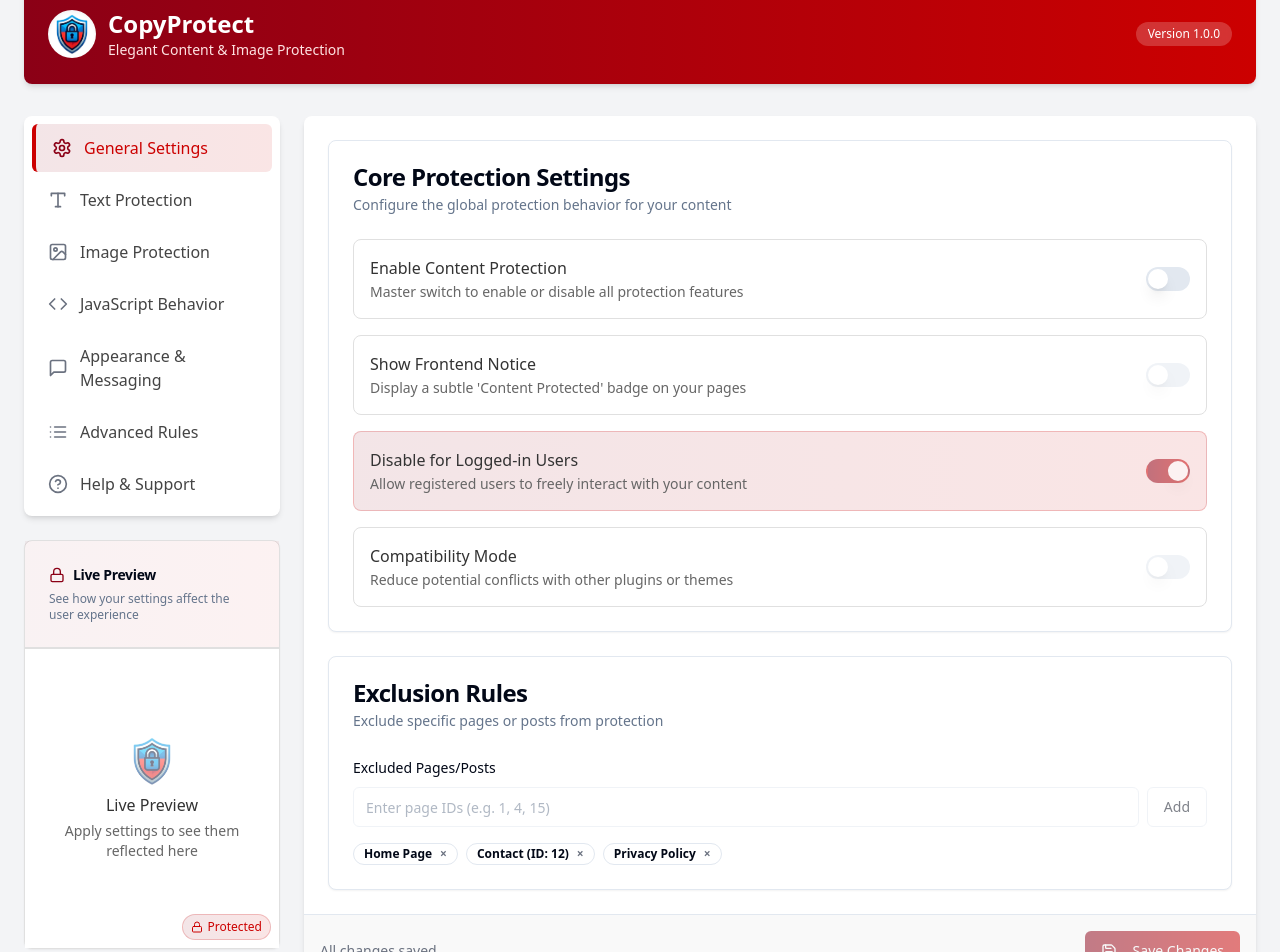
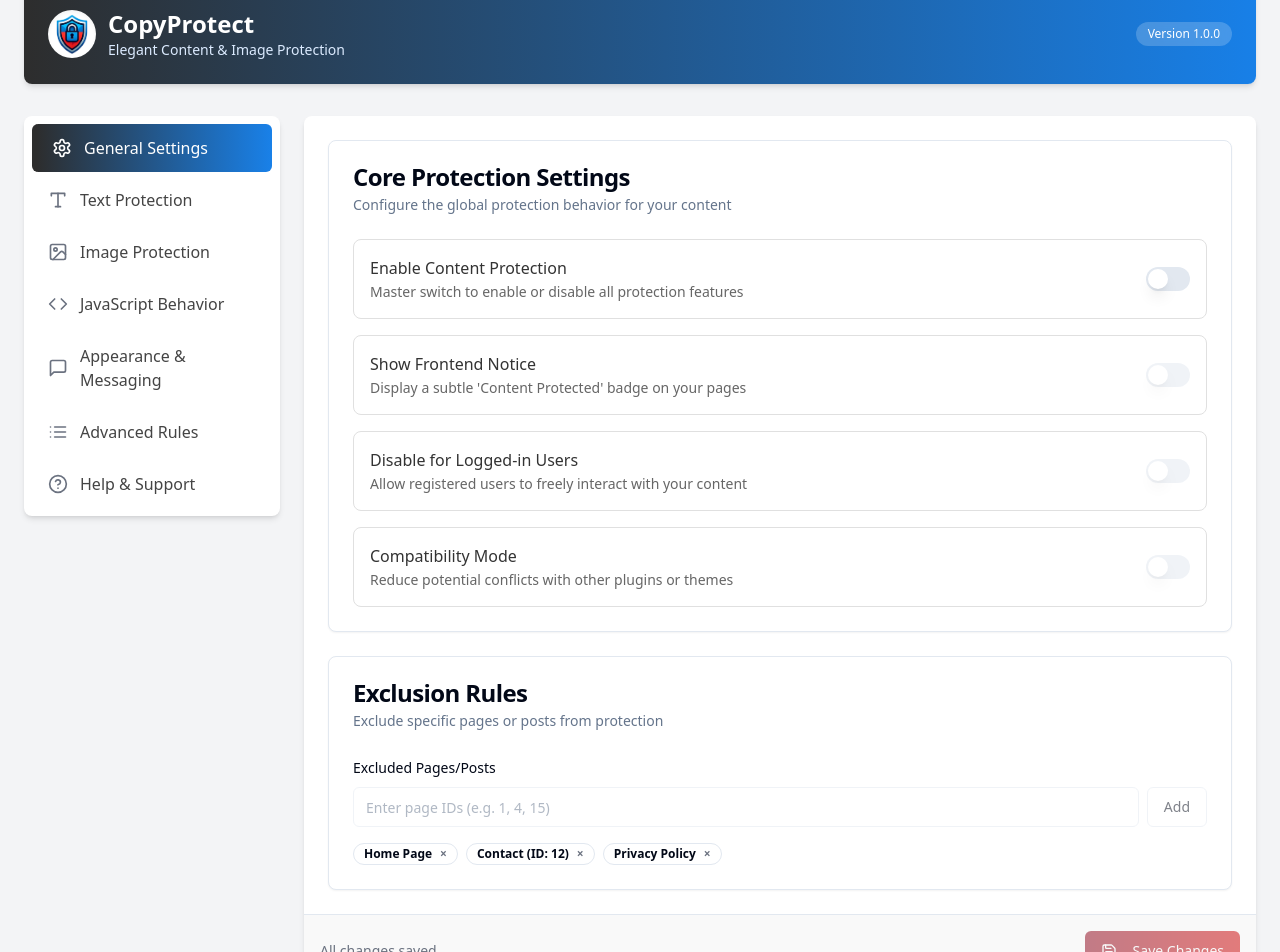
Before and after one commit to jonathanmcintyre1/plugin-powerhouse-genesis, a React (Vite) app: page / in a window 1280 px wide. Shown: the part 40-992 px from the top of the page. Built offline with nearby package versions, Linux system fonts and the light colour scheme.

Commit message:
Refactor: Update settings, UI, and colors
- Disable settings by default.
- Remove live preview and testing section.
- Update colors and gradients to match the brand's blue scheme.
- Change icon colors to red.
- Adjust tab background and text colors.

```diff
--- a/public/css/copyprotect-public.css
+++ b/public/css/copyprotect-public.css
@@ -17,15 +17,15 @@
 #copyprotect-badge {
     position: fixed;
     padding: 5px 10px;
-    background: rgba(204, 0, 0, 0.1);
-    color: #cc0000;
+    background: rgba(0, 115, 230, 0.1);
+    color: #0073e6;
     font-size: 12px;
     z-index: 9999;
     border-radius: 3px;
     box-shadow: 0 1px 3px rgba(0, 0, 0, 0.1);
     display: flex;
     align-items: center;
-    border: 1px solid rgba(204, 0, 0, 0.2);
+    border: 1px solid rgba(0, 115, 230, 0.2);
     pointer-events: none;
 }
 
--- a/src/components/Header.tsx
+++ b/src/components/Header.tsx
@@ -5,8 +5,8 @@ import { Lock } from 'lucide-react';
 const Header = () => {
   return (
     <div className="relative mb-8 overflow-hidden rounded-lg shadow-md">
-      {/* Primary gradient background */}
-      <div className="bg-gradient-to-r from-[#8B0016] to-[#CC0000] p-6">
+      {/* Updated gradient background to match brand colors */}
+      <div className="bg-gradient-to-r from-[#2D2D2D] to-[#0073e6]/90 p-6">
         <div className="flex items-center justify-between">
           <div className="flex items-center space-x-3">
             <div className="flex h-12 w-12 items-center justify-center rounded-full bg-white shadow-inner">
@@ -18,7 +18,7 @@ const Header = () => {
             </div>
             <div>
               <h1 className="text-2xl font-bold text-white">CopyProtect</h1>
-              <p className="text-sm text-red-100">Elegant Content & Image Protection</p>
+              <p className="text-sm text-blue-100">Elegant Content & Image Protection</p>
             </div>
           </div>
           <div className="bg-white/20 backdrop-blur-sm text-white text-xs px-3 py-1 rounded-full font-medium">
--- a/src/components/LivePreview.tsx
+++ /dev/null
@@ -1,54 +0,0 @@
-
-import React from 'react';
-import { Card, CardContent, CardDescription, CardHeader, CardTitle } from '@/components/ui/card';
-import { Lock } from 'lucide-react';
-
-const LivePreview: React.FC = () => {
-  return (
-    <Card className="w-full border-[#e0e0e0] shadow-sm hover:shadow-md transition-shadow duration-300">
-      <CardHeader className="bg-gradient-to-r from-[#8B0016]/5 to-[#CC0000]/5 border-b border-[#e0e0e0]">
-        <CardTitle className="text-sm flex items-center">
-          <Lock className="h-4 w-4 text-[#8B0016] mr-2" />
-          Live Preview
-        </CardTitle>
-        <CardDescription className="text-xs">
-          See how your settings affect the user experience
-        </CardDescription>
-      </CardHeader>
-      <CardContent className="p-0">
-        <div className="relative w-full h-[300px] bg-white border-t border-[#e0e0e0]">
-          <iframe
-            title="Content Preview"
-            className="w-full h-full"
-            src="about:blank"
-          />
-          <div className="absolute inset-0 flex items-center justify-center bg-white">
-            <div className="text-center p-6">
-              <div className="text-[#CC0000] mb-2">
-                <img
-                  src="/lovable-uploads/11897506-8ad0-4918-baf8-2256dcae8dbe.png"
-                  alt="CopyProtect Logo"
-                  className="mx-auto h-12 w-12 opacity-50"
-                />
-              </div>
-              <h3 className="text-[#333333] font-medium">Live Preview</h3>
-              <p className="text-[#666666] text-sm mt-1">
-                Apply settings to see them reflected here
-              </p>
-            </div>
-          </div>
-
-          {/* Protection badge example */}
-          <div className="absolute bottom-2 right-2">
-            <div className="bg-gradient-to-r from-[#8B0016]/10 to-[#CC0000]/10 text-[#CC0000] border border-[#CC0000]/20 rounded-full px-2 py-1 text-xs flex items-center">
-              <Lock className="h-3 w-3 mr-1" />
-              Protected
-            </div>
-          </div>
-        </div>
-      </CardContent>
-    </Card>
-  );
-};
-
-export default LivePreview;
--- a/src/components/TabNavigation.tsx
+++ b/src/components/TabNavigation.tsx
@@ -36,13 +36,13 @@ const TabNavigation: React.FC<TabNavigationProps> = ({ activeTab, setActiveTab }
           className={cn(
             "flex items-center space-x-3 px-4 py-3 text-left rounded-md transition-all duration-200",
             activeTab === tab.id
-              ? "bg-gradient-to-r from-[#8B0016]/10 to-[#CC0000]/10 text-[#CC0000] font-medium border-l-4 border-[#CC0000]"
+              ? "bg-gradient-to-r from-[#2D2D2D] to-[#0073e6]/90 text-white font-medium border-l-4 border-[#2D2D2D]"
               : "text-[#444444] hover:bg-gray-50 hover:scale-[1.02]"
           )}
         >
           <span className={cn(
             "transition-colors duration-200",
-            activeTab === tab.id ? "text-[#8B0016]" : "text-gray-500"
+            activeTab === tab.id ? "text-white" : "text-gray-500"
           )}>
             {tab.icon}
           </span>
--- a/src/pages/Index.tsx
+++ b/src/pages/Index.tsx
@@ -1,3 +1,4 @@
+
 import React, { useState } from 'react';
 import Header from '@/components/Header';
 import TabNavigation from '@/components/TabNavigation';
@@ -8,7 +9,6 @@ import JavaScriptBehavior from '@/components/tabs/JavaScriptBehavior';
 import AppearanceMessaging from '@/components/tabs/AppearanceMessaging';
 import AdvancedRules from '@/components/tabs/AdvancedRules';
 import HelpSupport from '@/components/tabs/HelpSupport';
-import LivePreview from '@/components/LivePreview';
 import SaveChanges from '@/components/SaveChanges';
 
 const Index = () => {
@@ -16,27 +16,27 @@ const Index = () => {
   const [isSaving, setIsSaving] = useState(false);
   const [hasChanges, setHasChanges] = useState(false);
 
-  // General settings
+  // General settings - all disabled by default
   const [generalSettings, setGeneralSettings] = useState({
     enableProtection: false,
     showFrontendNotice: false,
-    disableForLoggedIn: true,
+    disableForLoggedIn: false,
     compatibilityMode: false,
   });
 
-  // Text protection settings
+  // Text protection settings - all disabled by default
   const [textSettings, setTextSettings] = useState({
-    disableRightClick: true,
-    disableTextSelection: true,
-    disableDragDrop: true,
-    disableKeyboardShortcuts: true,
+    disableRightClick: false,
+    disableTextSelection: false,
+    disableDragDrop: false,
+    disableKeyboardShortcuts: false,
     keyboardShortcuts: {
-      ctrlA: true,
-      ctrlC: true,
-      ctrlX: true,
-      ctrlS: true,
-      ctrlU: true,
-      f12: true,
+      ctrlA: false,
+      ctrlC: false,
+      ctrlX: false,
+      ctrlS: false,
+      ctrlU: false,
+      f12: false,
     },
   });
 
@@ -54,30 +54,30 @@ const Index = () => {
     }
   };
 
-  // Image protection settings
+  // Image protection settings - all disabled by default
   const [imageSettings, setImageSettings] = useState({
-    disableRightClickImages: true,
-    disableDraggingImages: true,
+    disableRightClickImages: false,
+    disableDraggingImages: false,
     transparentOverlay: false,
     serveCssBackground: false,
-    preventHotlinking: true,
+    preventHotlinking: false,
     lazyLoadWithObfuscation: false,
   });
 
-  // JavaScript behavior settings
+  // JavaScript behavior settings - all disabled by default
   const [jsSettings, setJsSettings] = useState({
-    disablePrint: true,
-    disableViewSource: true,
+    disablePrint: false,
+    disableViewSource: false,
     obfuscateHtml: false,
     disablePageRefresh: false,
     antiInspectTool: false,
   });
 
-  // Appearance & messaging settings
+  // Appearance & messaging settings - disabled by default
   const [appearanceSettings, setAppearanceSettings] = useState({
-    showTooltip: true,
+    showTooltip: false,
     showModal: false,
-    showProtectedBadge: true,
+    showProtectedBadge: false,
   });
 
   const [messages, setMessages] = useState({
@@ -86,12 +86,12 @@ const Index = () => {
     badgeText: 'Protected',
   });
 
-  // Advanced rules settings
+  // Advanced rules settings - all disabled by default
   const [advancedSettings, setAdvancedSettings] = useState({
     enablePerPostType: false,
-    applyToBlogPosts: true,
-    applyToPages: true,
-    applyToProducts: true,
+    applyToBlogPosts: false,
+    applyToPages: false,
+    applyToProducts: false,
     disableForCategories: false,
   });
 
@@ -196,7 +196,6 @@ const Index = () => {
         <div className="flex flex-col md:flex-row gap-6">
           <div className="md:w-64">
             <TabNavigation activeTab={activeTab} setActiveTab={setActiveTab} />
-            <LivePreview />
           </div>
 
           <div className="flex-1">
@@ -215,9 +214,9 @@ const Index = () => {
         </div>
 
         <div className="mt-8 text-center text-gray-500 text-sm">
-          Content Guard – Elegant Content & Image Protection v1.0.0
+          CopyProtect – Elegant Content & Image Protection v1.0.0
           <br />
-          <a href="#" className="text-purple-600 hover:underline">View Documentation</a> | <a href="#" className="text-purple-600 hover:underline">Contact Support</a>
+          <a href="#" className="text-[#0073e6] hover:underline">View Documentation</a> | <a href="#" className="text-[#0073e6] hover:underline">Contact Support</a>
         </div>
       </div>
     </div>
```
Also changed, not shown: admin/css/copyprotect-admin.css (+32 -8 lines), 1 other file (tests, documents, lock files or other folders).
